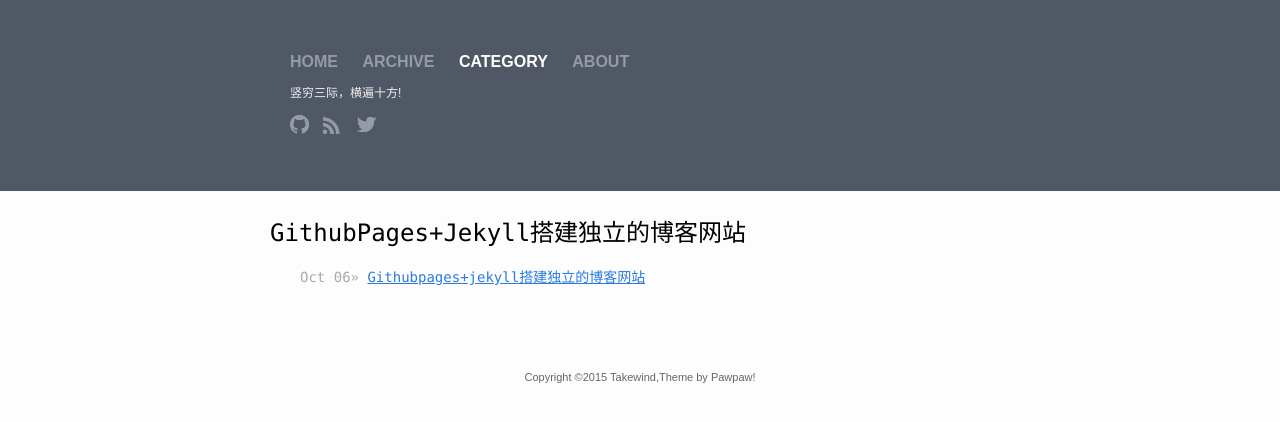
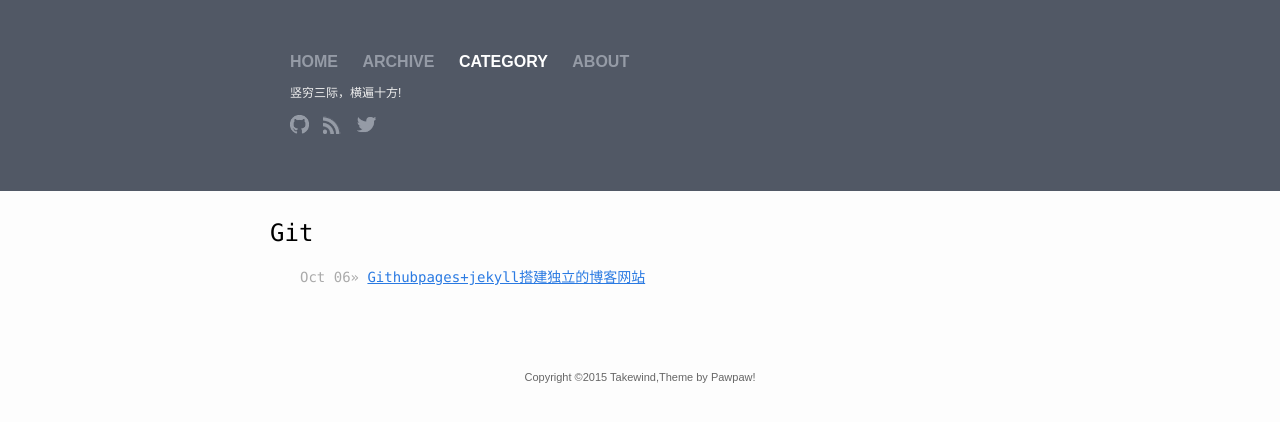
Before and after one commit to ysfox/ysfox.github.io, a Jekyll site: the page built from category.html, in a window 1280 px wide. Shown: the top 422 px of the page. Built offline with Jekyll 4.4.1, drawn with Linux system fonts in a browser that asks for light colours.

Commit message:
change the categories

```diff
--- a/_posts/2015-10-06-GithubPages+Jekyll搭建独立的博客网站.markdown
+++ b/_posts/2015-10-06-GithubPages+Jekyll搭建独立的博客网站.markdown
@@ -1,3 +1,3 @@
 ---
-categories: GithubPages+Jekyll搭建独立的博客网站
+categories: Git
 ---
```
